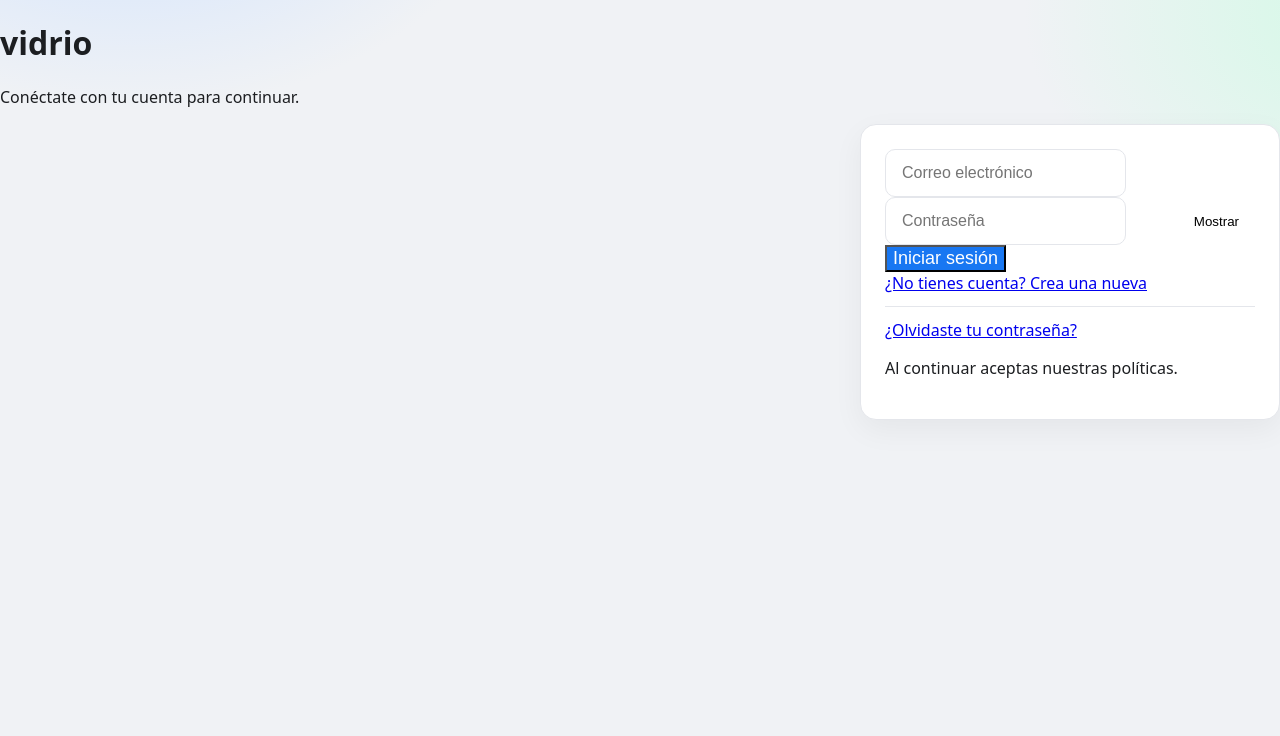
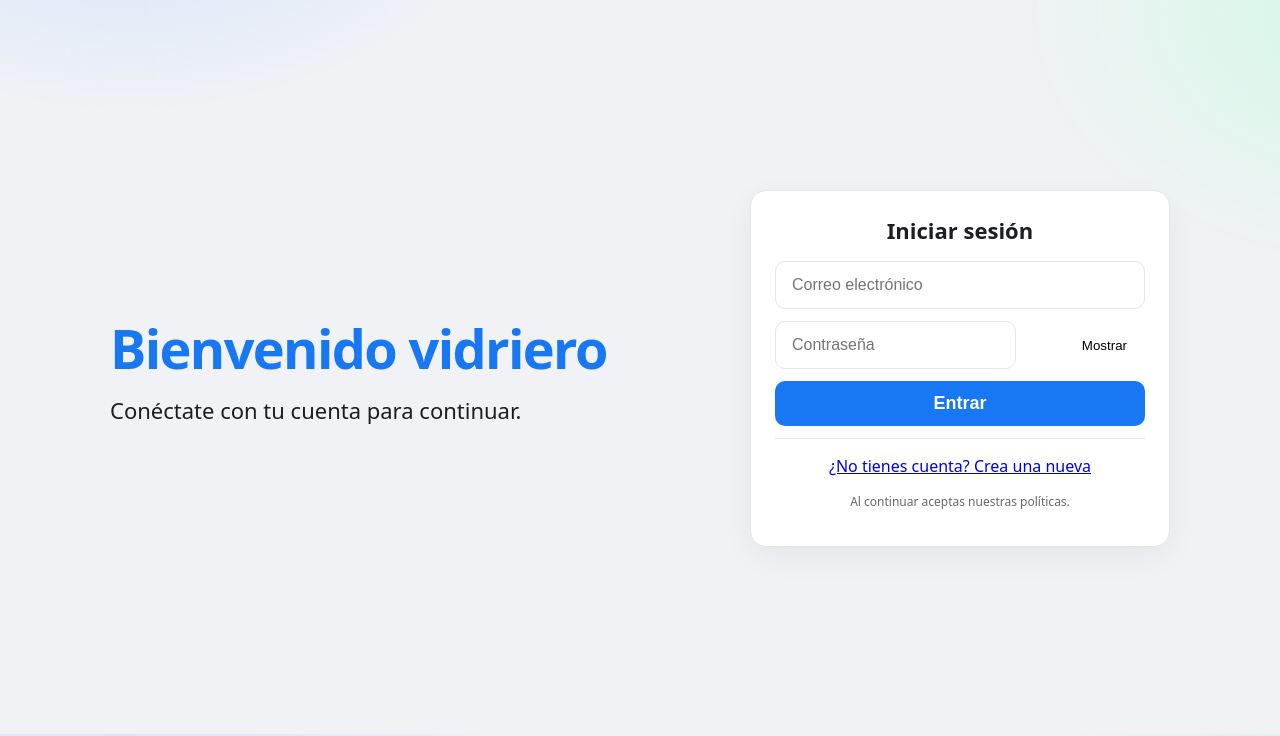
Before and after one commit to alfredit0o/vidrio-mexicano, a Flask app: page /login in a window 1280 px wide. Shown: the part 66-802 px from the top of the page. Before the commit the page ends 485 px from the top, so only its background shows below. Run offline with Flask 3, Linux system fonts and the light colour scheme.

Commit message:
Fix layout: centrar grid + toggle password

```diff
--- a/templates/login.html
+++ b/templates/login.html
@@ -1,29 +1,28 @@
 {% extends "base.html" %}
 {% block content %}
-<div class="fb-wrap">
-  <div class="fb-grid">
-    <div class="fb-left">
-      <h1>vidrio</h1>
+<section class="shell">
+  <div class="grid">
+    <div class="hero">
+      <h1>Bienvenido vidriero</h1>
       <p>Conéctate con tu cuenta para continuar.</p>
     </div>
 
     <div class="card">
-      <form method="post">
+      <h2 class="center">Iniciar sesión</h2>
+      <form class="form" method="post">
         <input class="input" name="email" type="email" placeholder="Correo electrónico" required>
-        <div style="position:relative;">
+        <div style="position:relative">
           <input id="password" class="input" name="password" type="password" placeholder="Contraseña" required>
-          <button type="button" id="togglePass" style="position:absolute; right:10px; top:50%; transform:translateY(-50%); border:none; background:transparent; cursor:pointer;">Mostrar</button>
+          <button type="button" id="togglePass" style="position:absolute; right:12px; top:50%; transform:translateY(-50%); border:none; background:transparent; cursor:pointer;">Mostrar</button>
         </div>
-        <button class="btn-primary" type="submit">Iniciar sesión</button>
+        <button class="btn btn-primary" type="submit">Entrar</button>
       </form>
-
-      <a class="link" href="{{ url_for('register') }}">¿No tienes cuenta? Crea una nueva</a>
       <div class="divider"></div>
-      <a class="link" href="#">¿Olvidaste tu contraseña?</a>
-      <p class="small-muted">Al continuar aceptas nuestras políticas.</p>
+      <p class="center"><a href="{{ url_for('register') }}">¿No tienes cuenta? Crea una nueva</a></p>
+      <p class="muted">Al continuar aceptas nuestras políticas.</p>
     </div>
   </div>
-</div>
+</section>
 
 <script>
   const btn = document.getElementById('togglePass');
```
